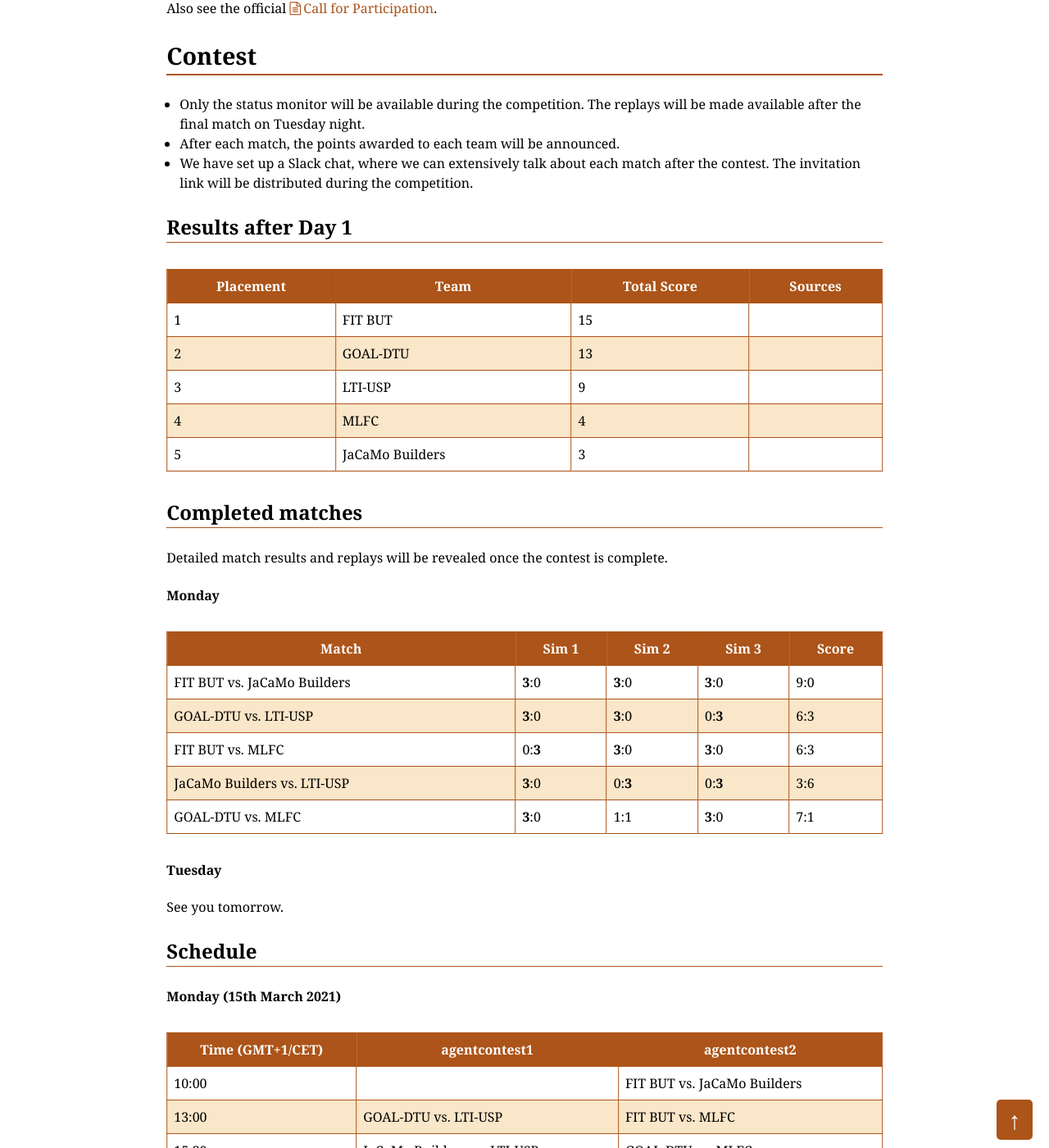
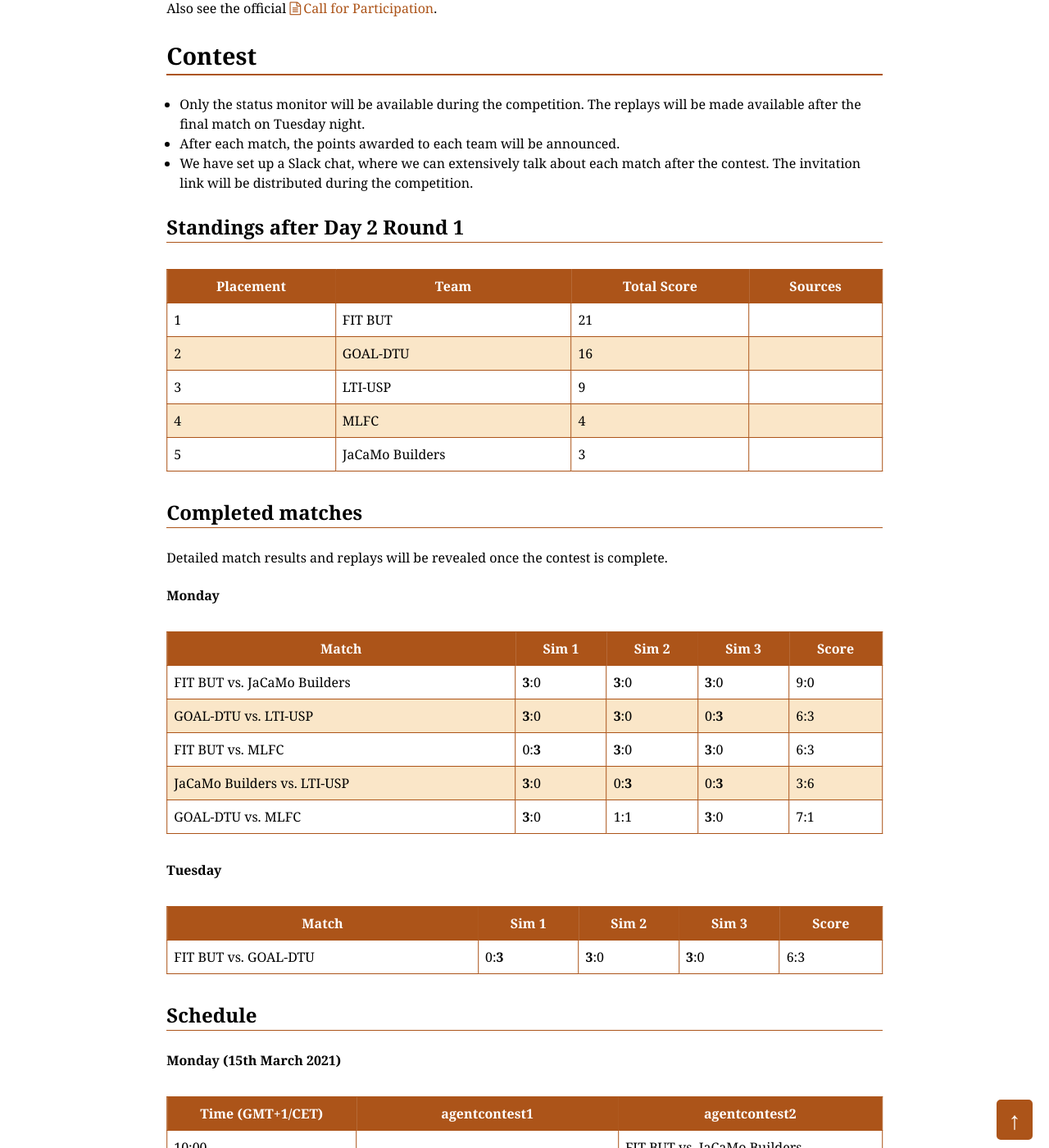
Before and after one commit to agentcontest/agentcontest.github.io, a Jekyll site: the page built from 2020/index.md, in a window 1280 px wide and 1400 px high, scrolled down 925 px. Shown: the whole window at 82% size. Built offline with Jekyll 4.4.1, drawn with Linux system fonts in a browser that asks for light colours.

Commit message:
day 2 round 1 complete

```diff
--- a/2020/index.md
+++ b/2020/index.md
@@ -24,12 +24,12 @@
 - After each match, the points awarded to each team will be announced.
 - We have set up a Slack chat, where we can extensively talk about each match after the contest. The invitation link will be distributed during the competition.
 
-### Results after Day 1
+### Standings after Day 2 Round 1
 
 Placement | Team | Total Score | Sources
 --- | --- | --- | ---
-1 | FIT BUT | 15 |
-2 | GOAL-DTU | 13 |
+1 | FIT BUT | 21 |
+2 | GOAL-DTU | 16 |
 3 | LTI-USP | 9 |
 4 | MLFC | 4 |
 5 | JaCaMo Builders | 3 |
@@ -51,7 +51,9 @@
 
 #### Tuesday
 
-See you tomorrow.
+Match | Sim 1 | Sim 2 | Sim 3 | Score
+--- | --- | --- | --- | ---
+FIT BUT vs. GOAL-DTU | 0:**3** | **3**:0 | **3**:0 | 6:3
 
 ### Schedule
 
```
